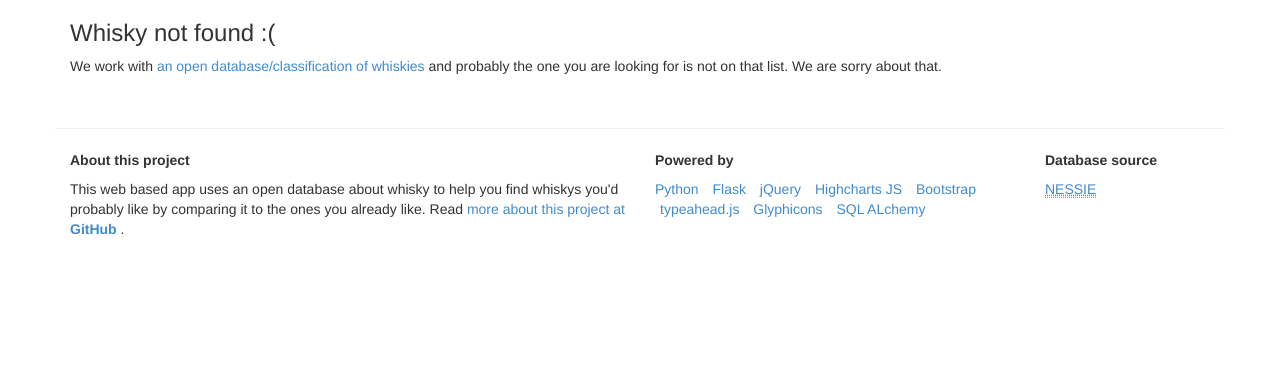
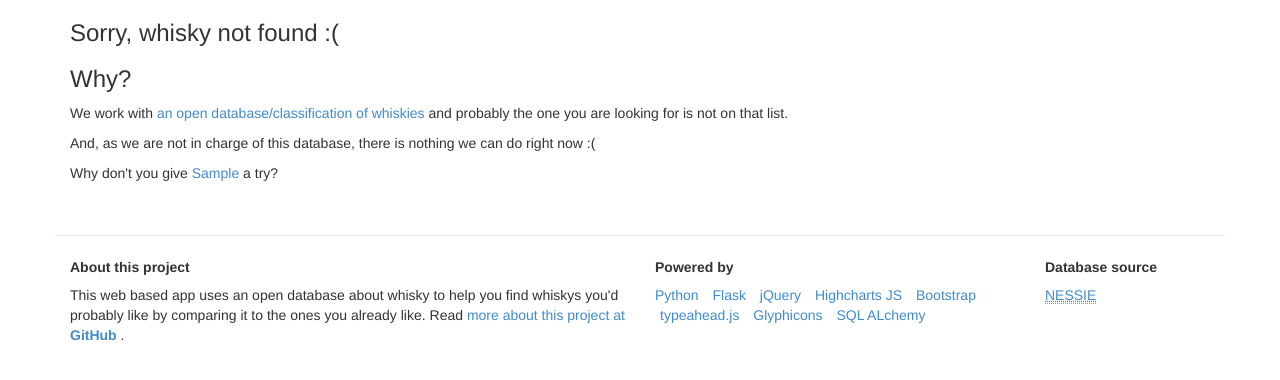
Before and after one commit to cuducos/whiskyton, a Flask app: template app/templates/404.html in a window 1280 px wide. Shown: the part 212-592 px from the top of the page. Run offline with Flask 2, Linux system fonts and the light colour scheme; tables that the repository leaves empty hold one stand-in row (values such as "Sample post"); the template is opened without the code that fills it: values that come from a table or form of the project are taken from there, most other values are stand-ins (such as "Sample title", 1, 10 or a date in 2020); some libraries are stand-ins or nearby versions.

Commit message:
Improved 404 page

```diff
--- a/app/templates/404.html
+++ b/app/templates/404.html
@@ -1,12 +1,19 @@
 {% extends "base.html" %}
 {% block content %}
     <div class="col-xs-12">
-        <h2 class="h3">Whisky not found :(</h2>
+        <h2 class="h3">Sorry, whisky not found :(</h2>
+        <h3>Why?</h3>
         <p>
-            We work with <a href="https://www.mathstat.strath.ac.uk/outreach/nessie/nessie_whisky.html">
+        	We work with <a href="https://www.mathstat.strath.ac.uk/outreach/nessie/nessie_whisky.html">
             an open database/classification of whiskies</a> and
             probably the one you are looking for is not on that list.
-            We are sorry about that.
         </p>
+        <p>
+        	And, as we are not in charge of this database, there is
+			nothing we can do right now :(
+		</p>
+		<p>
+			Why don't you give <a href="/{{ random_one.ci_index }}">{{ random_one.distillery }}</a>
+			a try?
     </div><!-- end div.col-xs-12 -->
 {% endblock %}
--- a/app/views.py
+++ b/app/views.py
@@ -3,11 +3,11 @@ import json
 from flask import Flask, render_template, redirect, Response, request, abort
 from app import app, models
 from sqlalchemy import desc
+from sqlalchemy.sql.expression import func, select
 
 @app.route('/')
 def index():
-    rand = random.randrange(1, 87)
-    random_one = models.Whisky.query.filter_by(id=rand).first()
+    random_one = random_whisky()
     return render_template(
         'home.html',
         main_title=app.config['MAIN_TITLE'],
@@ -91,8 +91,15 @@ def whisky_list():
 
 @app.errorhandler(404)
 def page_not_found(e):
+    random_one = random_whisky()
     return render_template(
         '404.html',
         main_title=app.config['MAIN_TITLE'],
         headline=app.config['HEADLINE'],
-        remote_scripts=app.config['GOOGLE_ANALYTICS']), 404
+        remote_scripts=app.config['GOOGLE_ANALYTICS'],
+        random_one=random_one), 404
+
+def random_whisky():
+    #rand = random.randrange(1, 87)
+    random_one = models.Whisky.query.order_by(func.random()).first()
+    return random_one
```
